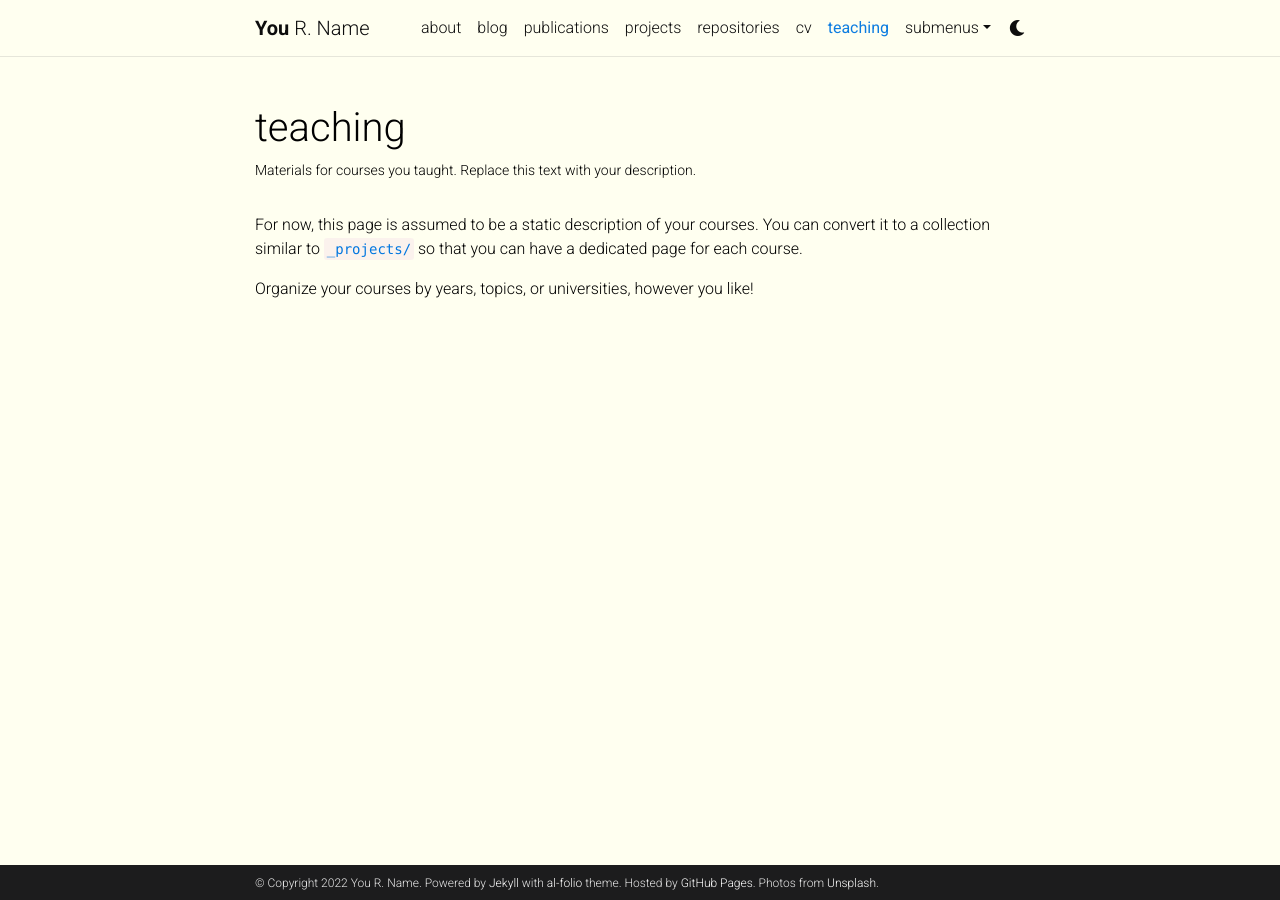
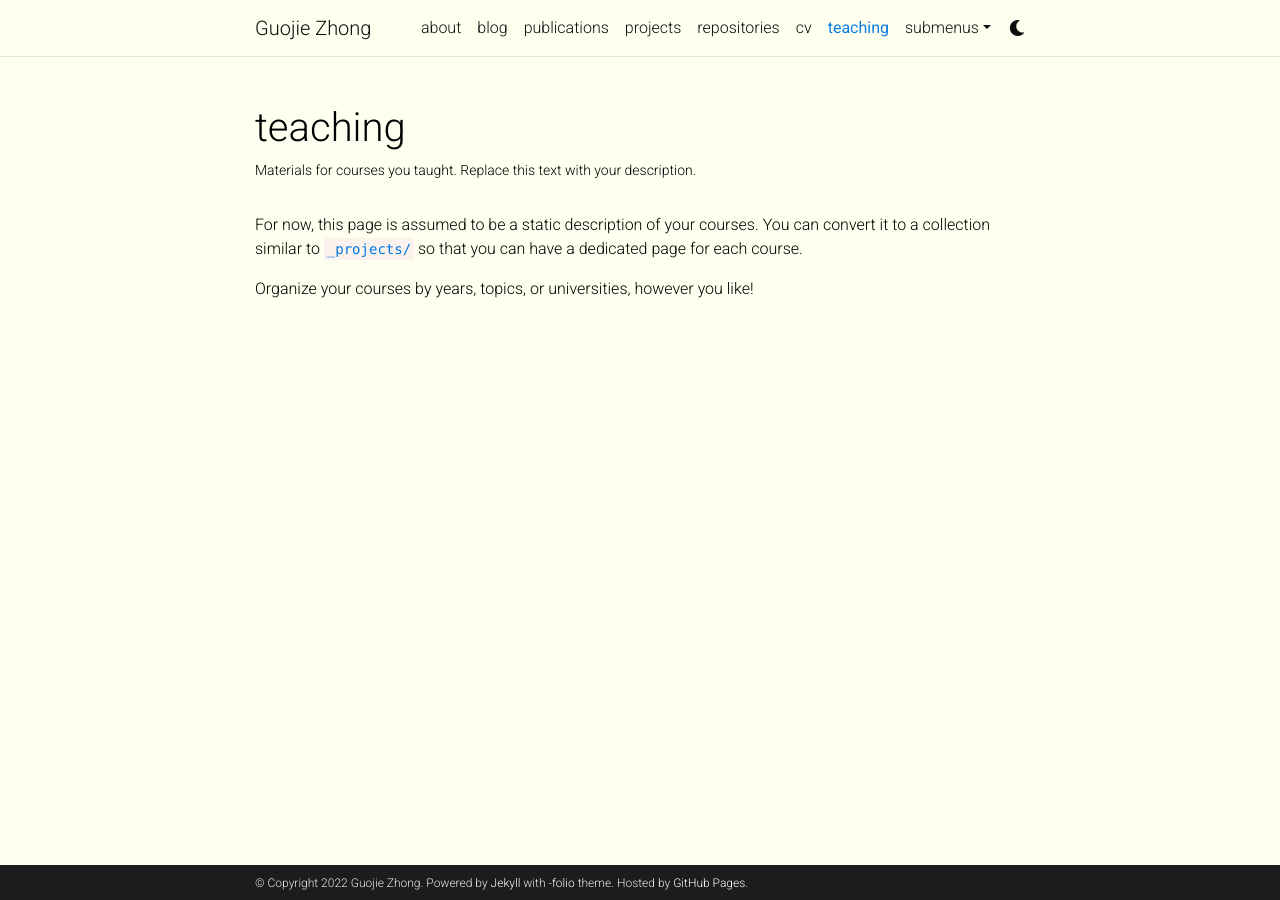
Before and after one commit to zhongguojie1998/GuojieZhong, a Jekyll site: the page built from _pages/teaching.md, in a window 1280 px wide. Built offline with Jekyll 4.4.1, drawn with Linux system fonts in a browser that asks for light colours; comment, search, counter and statistics services are not loaded; a style sheet for code colours, icons or effects is not loaded.

Commit message:
Update _config.yml

```diff
--- a/_config.yml
+++ b/_config.yml
@@ -2,18 +2,17 @@
 # Site settings
 # -----------------------------------------------------------------------------
 
-title: blank # the website title (if blank, full name will be used instead)
-first_name: You
-middle_name: R.
-last_name: Name
-email: you@example.com
+title: Guojie Zhong # the website title (if blank, full name will be used instead)
+first_name: Guojie
+middle_name:
+last_name: Zhong
+email: gz2294@cumc.columbia.edu
 description: > # the ">" symbol means to ignore newlines until "footer_text:"
   A simple, whitespace theme for academics. Based on [*folio](https://github.com/bogoli/-folio) design.
 footer_text: >
-  Powered by <a href="https://jekyllrb.com/" target="_blank">Jekyll</a> with <a href="https://github.com/alshedivat/al-folio">al-folio</a> theme.
+  Powered by <a href="https://jekyllrb.com/" target="_blank">Jekyll</a> with <a href="https://github.com/bogoli/-folio">-folio</a> theme.
   Hosted by <a href="https://pages.github.com/" target="_blank">GitHub Pages</a>.
-  Photos from <a href="https://unsplash.com" target="_blank">Unsplash</a>.
-keywords: jekyll, jekyll-theme, academic-website, portfolio-website  # add your own keywords or leave empty
+keywords: Computational Biology, Deep Learning, Genetics  # add your own keywords or leave empty
 
 lang: en # the language of your site (for example: en, fr, cn, ru, etc.)
 icon: ⚛️  # the emoji used as the favicon (alternatively, provide image name in /assets/img/)
@@ -41,7 +40,7 @@
 # will use title and url fields
 # Take a look to https://github.com/jekyll/jekyll-feed for more customization
 
-rss_icon: true
+rss_icon: false
 
 # -----------------------------------------------------------------------------
 # Layout
@@ -67,19 +66,19 @@
 # Social integration
 # -----------------------------------------------------------------------------
 
-github_username: # your GitHub user name
+github_username: zhongguojie1998 # your GitHub user name
 gitlab_username: # your GitLab user name
-twitter_username: # your Twitter handle
-linkedin_username: # your LinkedIn user name
-scholar_userid: # your Google Scholar ID
+twitter_username: Chinese__knot # your Twitter handle
+linkedin_username: guojie-zhong-b377a5179 # your LinkedIn user name
+scholar_userid: BarC1U8AAAAJ # your Google Scholar ID
 semanticscholar_id: # your Semantic Scholar ID
-orcid_id: # your ORCID ID
+orcid_id: 0000-0001-5664-9069 # your ORCID ID
 medium_username: # your Medium username
 quora_username: # your Quora username
 publons_id: # your ID on Publons
-research_gate_profile: # your profile on ResearchGate
+research_gate_profile: Guojie-Zhong # your profile on ResearchGate
 blogger_url: # your blogger URL
-work_url: # work page URL
+work_url: https://systemsbiology.columbia.edu/people/guojie-zhong # work page URL
 keybase_username: # your keybase user name
 wikidata_id: # your wikidata id
 dblp_url: # your DBLP profile url
```
